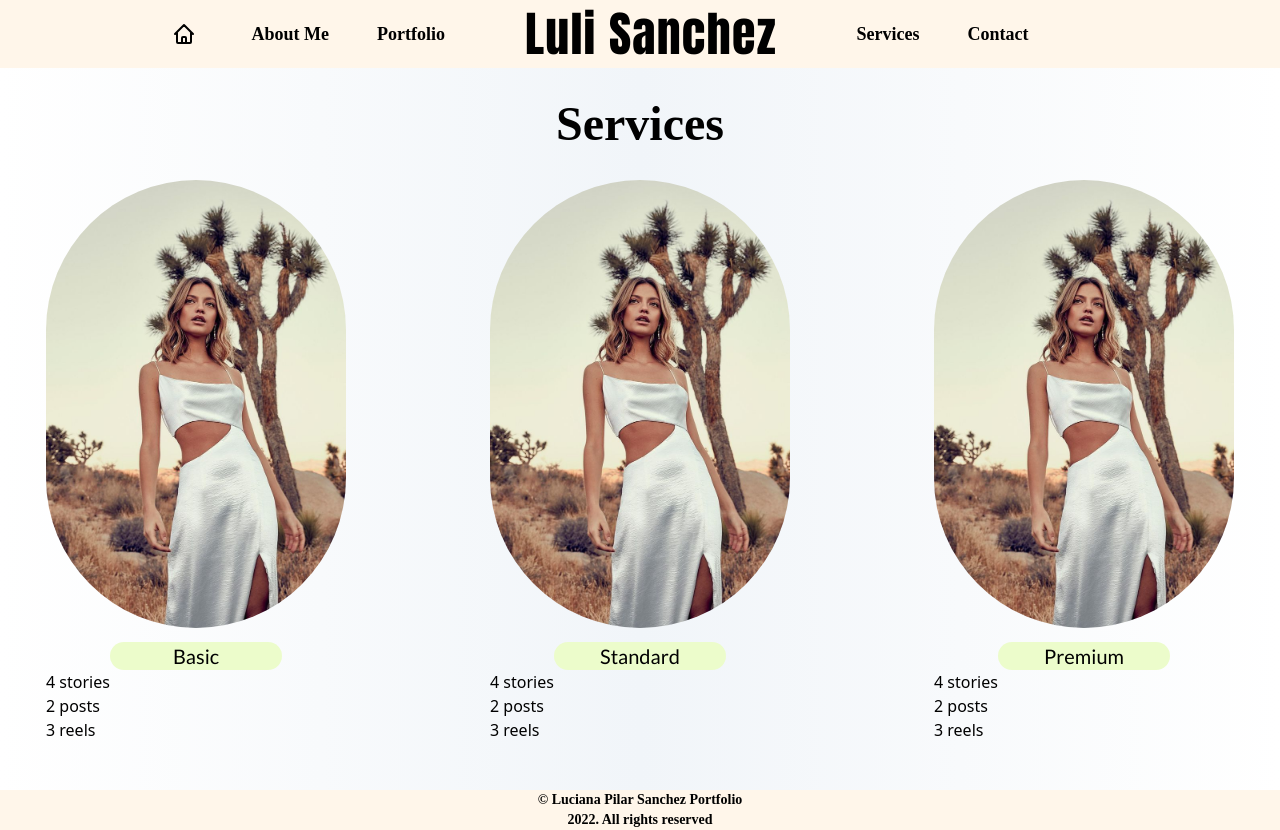
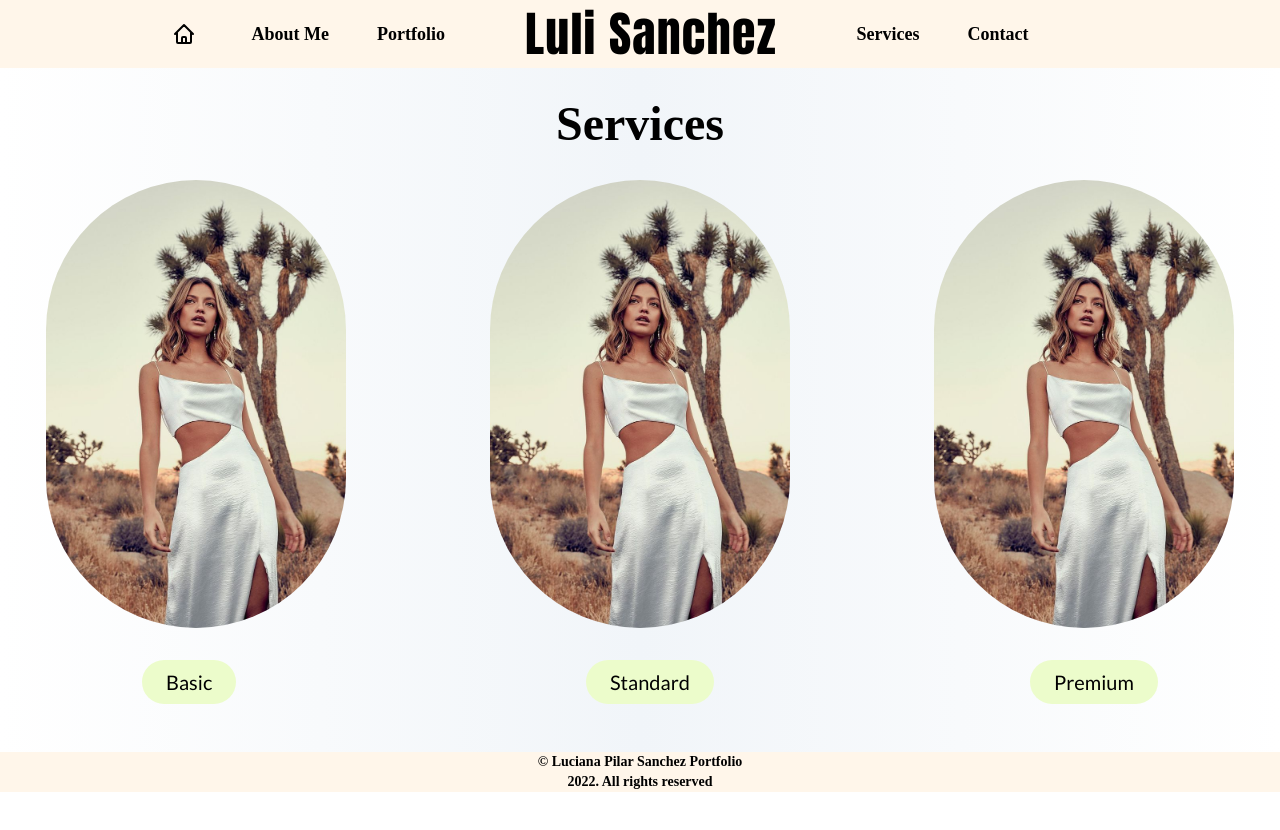
Before and after one commit to JuanmaGre/luli-sanchez-portfolio, a Next.js app: page /services in a window 1280 px wide. After the commit the page ends 800 px from the top, so only its background shows below. Built offline with nearby package versions, Linux system fonts and the light colour scheme; a web font is replaced by a local one.

Commit message:
añadi modal, servicios escalable

```diff
--- a/pages/contact.js
+++ b/pages/contact.js
@@ -1,7 +1,7 @@
 import React from 'react'
 import Layout from '../components/Layout'
 import { useState } from 'react'
-
+import 'animate.css';
 
 
 function contact() {
@@ -29,7 +29,6 @@ function contact() {
             },
             body: JSON.stringify(data)
         }).then((res) => {
-            console.log('I will contact you on the next 36 hours')
             if (res.status === 200) {
                 console.log('Message succeeded')
                 setSubmitted(true)
@@ -45,10 +44,10 @@ function contact() {
     return (
         <Layout>
             <div>
-                <h1 className='text-5xl py-6 justify-center text-center font-footer font-bold'>
+                <h1 className='text-5xl py-6 justify-center text-center font-footer font-bold animate__animated animate__fadeInDown'>
                     Contact
                 </h1>
-                <div className='flex-mb-4 pb-2 xl:pl-24 xl:pr-24'>
+                <div className='flex-mb-4 pb-6 xl:pl-24 xl:pr-24 animate__animated animate__fadeInUp'>
                     <form className='main rounded-3xl'>
                         <formGroup className="inputGroup">
                             <label htmlFor='name' className='inputLabel'>
--- a/pages/services.js
+++ b/pages/services.js
@@ -1,81 +1,101 @@
-import React from 'react'
+import React, { useState } from 'react'
 import Layout from '../components/Layout'
 import 'animate.css';
+import { servicesInfo } from '../profile'
 
 
-function services() {
+function ServicesCard({ user }) {
+    const [showModal, setShowModal] = useState(false);
+
+    return (
+        <div>
+            <div className='justify-center items-center animate__animated animate__fadeInLeft space-y-8'>
+                <img
+                    src="asd.jpeg"
+                    alt=""
+                    width={300}
+                    className='rounded-full'
+                />
+                <button
+                    className='services animate__animated animate__fadeInLeft'
+                    type='button'
+                    onClick={() => setShowModal(true)}
+                >
+                    {user.title}
+                </button>
+                {
+                    showModal ? (
+                        <div className="flex justify-center items-center overflow-hidden fixed -top-10 z-50 outline-none focus:outline-none rounded-full animate__animated animate__fadeInUp">
+                            <div className="relative">
+                                <div className="border-0 rounded-lg shadow-lg relative flex flex-col w-full bg-gray-300 outline-none focus:outline-none">
+                                    <div className="flex items-center justify-center p-5 border-b border-solid border-gray-100 space-x-2">
+                                        <h3 className="text-3xl font=semibold">
+                                            {user.title}
+                                        </h3>
+                                    </div>
+                                    <div className="relative p-6 space-y-2 flex-auto">
+                                        <label className="block text-black text-sm font-bold mb-1">
+                                            Stories
+                                        </label>
+                                        <p>
+                                            {user.stories}
+                                        </p>
+                                        <label className="block text-black text-sm font-bold mb-1">
+                                            Reels
+                                        </label>
+                                        <p>
+                                            {user.reels}
+                                        </p>
+                                        <label className="block text-black text-sm font-bold mb-1">
+                                            Posts
+                                        </label>
+                                        <p>
+                                            {user.posts}
+                                        </p>
+                                        <label className="block text-black text-sm font-bold mb-1">
+                                            Description
+                                        </label>
+                                        <p className="appearance-none border-none w-full py-0 px-1 text-black">
+                                            {user.description}
+                                        </p>
+                                    </div>
+                                    <div className="flex items-center justify-center p-2 border-t border-solid border-blueGray-200 rounded-b">
+                                        <button
+                                            className="text-red-500 background-transparent font-bold uppercase px-6 py-2 text-sm outline-none focus:outline-none mr-1 mb-1"
+                                            type="button"
+                                            onClick={() => setShowModal(false)}
+                                        >
+                                            Close
+                                        </button>
+                                    </div>
+                                </div>
+                            </div>
+                        </div>
+                    ) : null
+                }
+            </div>
+        </div>
+    );
+};
+
+const servicesData = () => {
     return (
         <Layout>
             <div className='flex-row bg-gradient-to-r from-white via-slate-100 to-white'>
                 <h1 className='flex justify-center pt-8 text-5xl font-footer font-semibold cursor-default animate__animated animate__fadeInUp'>
                     Services
                 </h1>
-
-                <div className='flex justify-center pt-8 px-4 pb-12 space-x-36'>
-                    <div className='animate__animated animate__fadeInLeft'>
-                        <img
-                            src="asd.jpeg"
-                            alt=""
-                            width={300}
-                            className='rounded-full'
-                        />
-                        <h1 className='services animate__animated animate__fadeInLeft'>
-                            Basic
-                        </h1>
-                        <p>
-                            4 stories
-                        </p>
-                        <p>
-                            2 posts
-                        </p>
-                        <p>
-                            3 reels
-                        </p>
-                    </div>
-                    <div className='animate__animated animate__fadeInUp'>
-                        <img
-                            src="asd.jpeg"
-                            alt=""
-                            width={300}
-                            className='rounded-full'
-                        />
-                        <h1 className='services animate__animated animate__fadeInUp'>
-                            Standard
-                        </h1>
-                        <p className=''>
-                            4 stories
-                        </p>
-                        <p className=''>
-                            2 posts
-                        </p>
-                        <p className=''>
-                            3 reels
-                        </p>
-                    </div>
-                    <div className='animate__animated animate__fadeInRight'>
-                        <img
-                            src="asd.jpeg"
-                            alt=""
-                            width={300}
-                            className='rounded-full'
-                        />
-                        <h1 className='services animate__animated animate__fadeInRight'>
-                            Premium
-                        </h1>
-                        <p>
-                            4 stories
-                        </p>
-                        <p>
-                            2 posts
-                        </p>
-                        <p>
-                            3 reels
-                        </p>
-                    </div>
-                </div>
+            </div>
+            <div className='flex-row flex justify-center pt-8 px-4 pb-12 space-x-36 bg-gradient-to-r from-white via-slate-100 to-white'>
+                {
+                    servicesInfo.map((user, i) => (
+                        <ServicesCard user={user} key={i} />
+                    ))
+                }
             </div>
         </Layout>
     );
 };
 
-export default services
+
+export default servicesData
--- /dev/null
+++ b/profile.js
@@ -0,0 +1,23 @@
+export const servicesInfo = [
+    {
+        title: 'Basic',
+        stories: '15 stories',
+        reels: '1 reel',
+        posts: '8',
+        description: 'se realizan por mes, aslkdmaslkd, alsoeremas, lrem,o smdosalwe , relr, las'
+    },
+    {
+        title: 'Standard',
+        stories: '30 stories',
+        reels: '2 reels',
+        posts: '16',
+        description: 'se realizan por mes, aslkdmaslkd, alsoeremas, lrem,o smdosalwe , relr, las'
+    },
+    {
+        title: 'Premium',
+        stories: '60 stories',
+        reels: '4 reels',
+        posts: '30',
+        description: 'se realizan por mes, aslkdmaslkd, alsoeremas, lrem,o smdosalwe , relr, las'
+    },
+]
--- a/styles/globals.css
+++ b/styles/globals.css
@@ -67,8 +67,8 @@
         @apply h-20 block w-full pb-11 pl-2 transition ease-in-out m-0
     }
     .services {
-        @apply justify-center text-center bg-[#ecfccb] rounded-full text-xl font-services mt-3.5
-        mx-16 hover:text-[#a5b4fc] cursor-pointer
+        @apply justify-center text-center bg-[#ecfccb] rounded-full text-xl font-services ml-24 px-6 p-2
+        hover:text-[#a5b4fc] cursor-pointer
     }
     .btn{
         @apply cursor-pointer flex justify-center p-2 px-2 border-solid border-4 border-white
```
